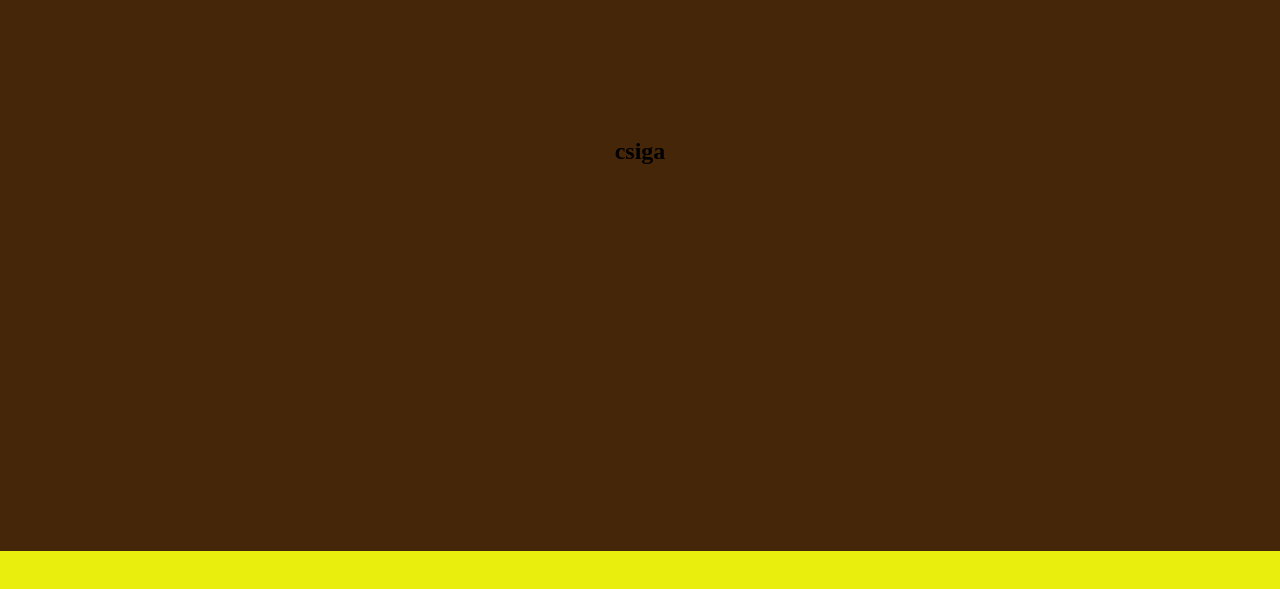
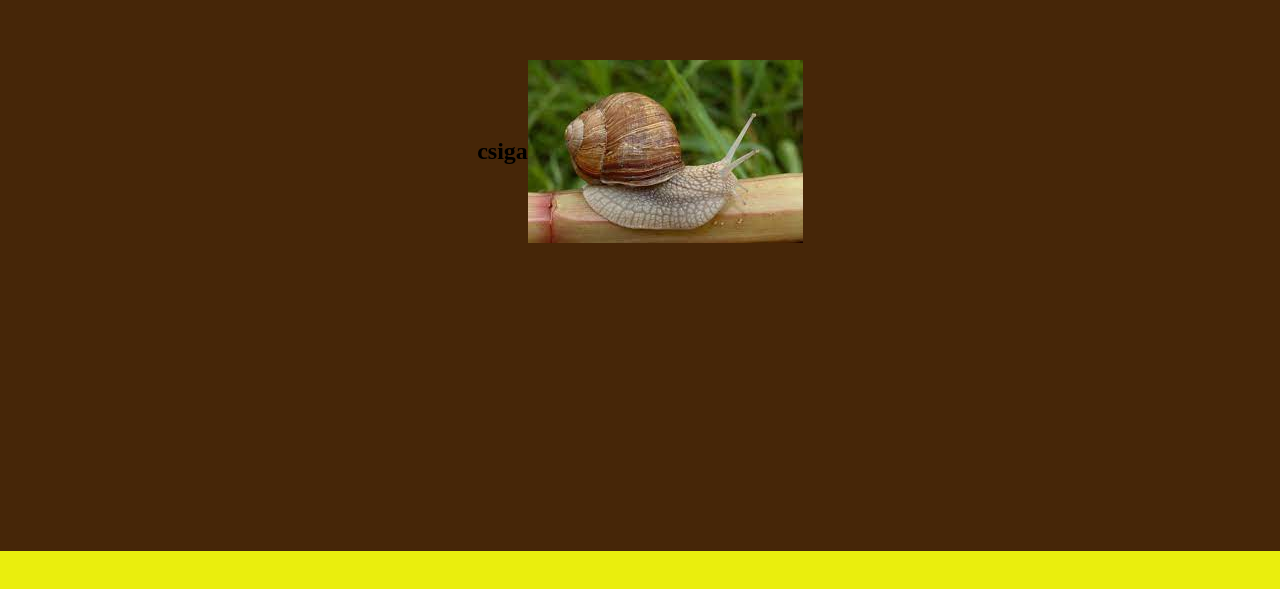
Before and after one commit to TormasiPetra/WEEK1_practice, a plain HTML site: page frontend/index.html in a window 1280 px wide. Shown: the part 249-838 px from the top of the page. Drawn offline with Linux system fonts and the light colour scheme.

Commit message:
Showing snail next to snail text

```diff
--- a/frontend/index.html
+++ b/frontend/index.html
@@ -11,6 +11,8 @@
     <body>
         <section class="bg-brown">
             <h2>csiga</h2>
+            <br>
+            <img src="images/csiga.jpg" alt="snail">
         </section>
 
         <section class="bg-yellow">
```
